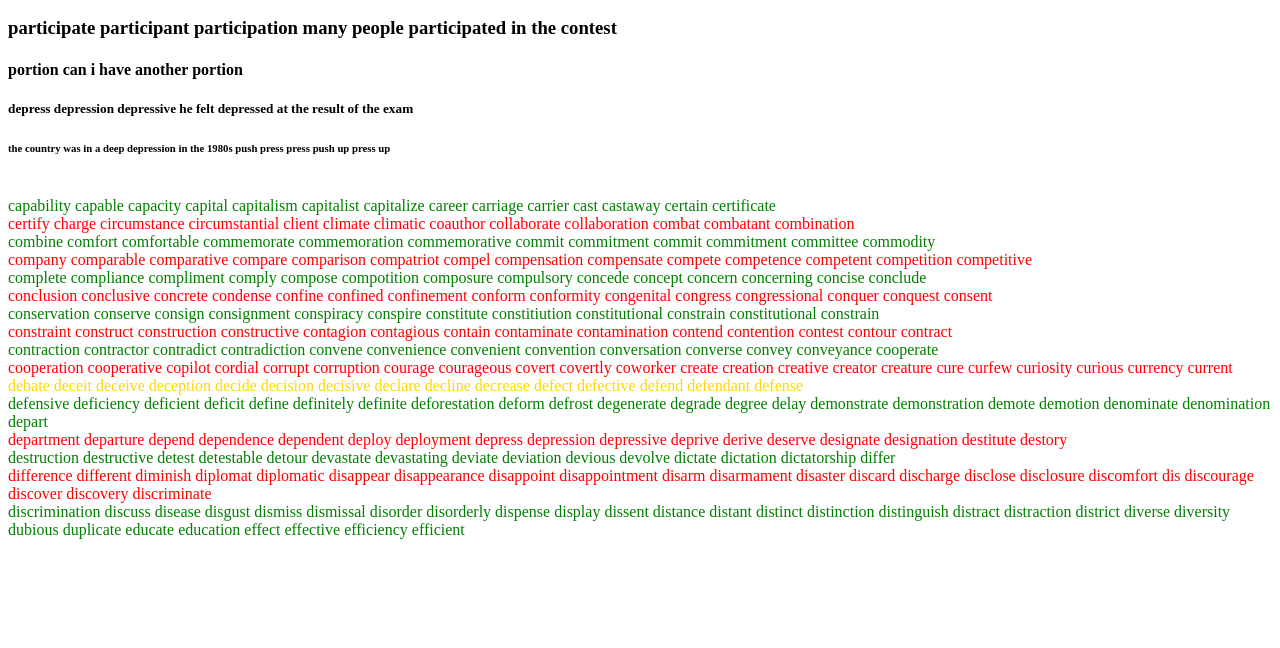
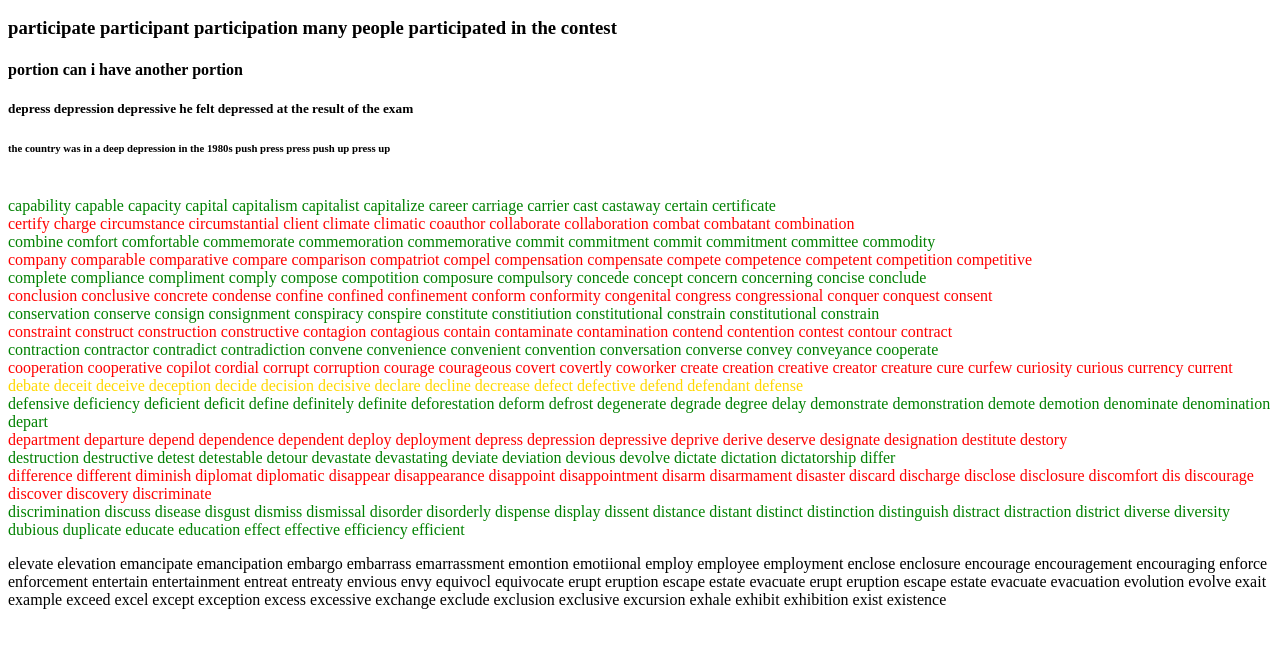
Before and after one commit to pann710/20210814, a plain HTML site: page index.html in a window 1280 px wide. Shown: the part 96-744 px from the top of the page. Drawn offline with Linux system fonts and the light colour scheme.

Commit message:
Update index.html

```diff
--- a/index.html
+++ b/index.html
@@ -50,6 +50,7 @@
 
   <br>   <h9><font color="green">discrimination discuss disease disgust dismiss dismissal disorder disorderly dispense display dissent distance distant distinct distinction distinguish distract distraction district diverse diversity dubious duplicate educate education effect effective efficiency efficient</font></h9>
 
-
+  <br>
+  <p>elevate elevation emancipate emancipation embargo embarrass emarrassment emontion emotiional employ employee employment enclose enclosure encourage encouragement encouraging enforce enforcement entertain entertainment entreat entreaty envious envy equivocl equivocate erupt eruption escape estate evacuate erupt eruption escape estate evacuate evacuation evolution evolve exait example exceed excel except exception excess excessive exchange exclude exclusion exclusive excursion exhale exhibit exhibition exist existence  </p>
   </body>
 </html>
```
